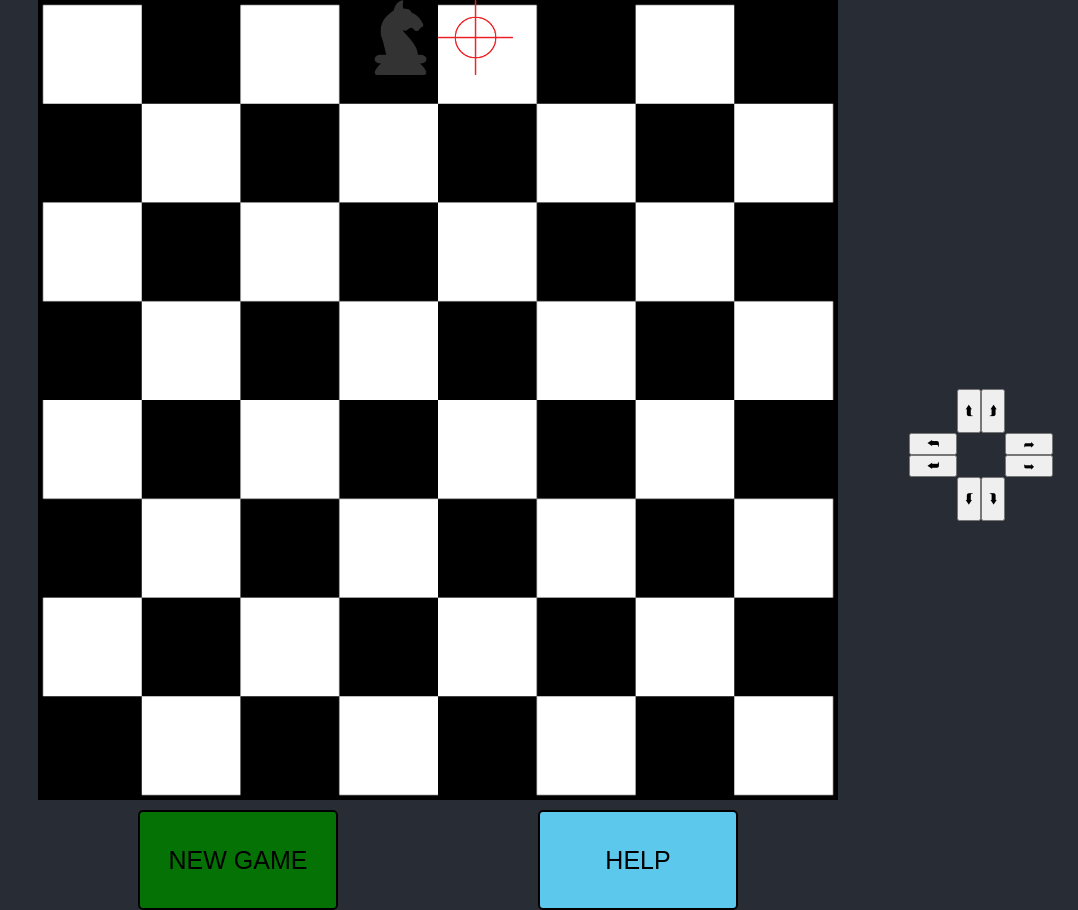
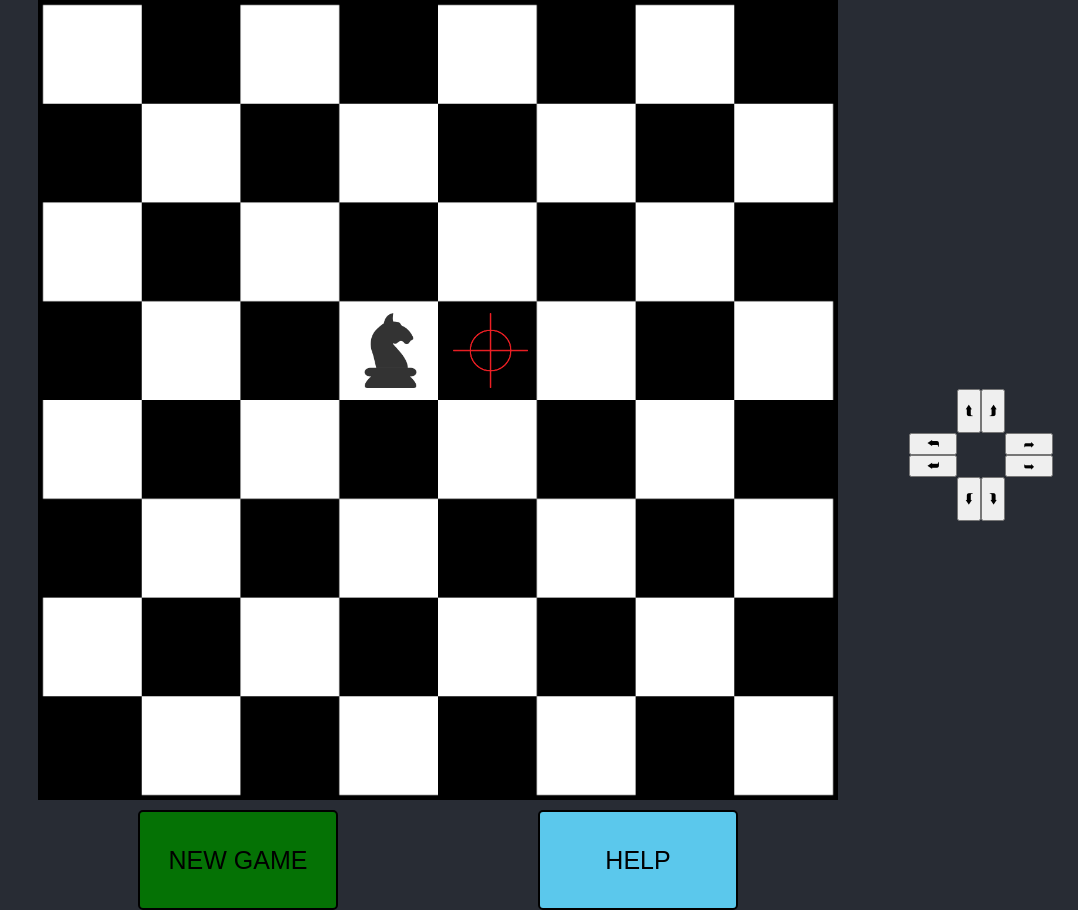
Before and after one commit to jrostirolla/Zupply-challenge, a React (Create React App) app in the folder zupply/: page / in a window 1280 px wide. Shown: the whole page, without its empty margins (202-1280 px from the left). Built offline with nearby package versions, Linux system fonts and the light colour scheme.

Commit message:
newGame function complete

```diff
--- a/zupply/src/App.css
+++ b/zupply/src/App.css
@@ -1,12 +1,6 @@
 .App {
   text-align: center;
 }
-
-.App-logo {
-  height: 40vmin;
-  pointer-events: none;
-}
-
 
 .App-header {
   background-color: #282c34;
@@ -17,19 +11,6 @@
   justify-content: center;
   font-size: calc(10px + 2vmin);
   color: white;
-}
-
-.App-link {
-  color: #61dafb;
-}
-
-@keyframes App-logo-spin {
-  from {
-    transform: rotate(0deg);
-  }
-  to {
-    transform: rotate(360deg);
-  }
 }
 
 .chessPiece {
--- a/zupply/src/App.js
+++ b/zupply/src/App.js
@@ -1,12 +1,80 @@
+import {useState} from 'react';
 import chessboard from './images/chessboard.png';
 import knight from './images//knight.png';
 import end from './images/endpoint.png';
 import './App.css';
 
-//arrow keys
+// //coordinates
+// function NewGame() {
+//   let [horseX, setHorseX] = useState(0);
+//   let [horseY, setHorseY] = useState(0);
+//   let [crossX, setCrossX] = useState(0);
+//   let [crossY, setCrossY] = useState(0);
+
+//   const min = 1
+//   const max = 8
+
+//   // X coords
+//   let factorXHorse = ((Math.floor(Math.random() * (max - min)) + min) - 5) * 100;
+//   let factorXCross = ((Math.floor(Math.random() * (max - min)) + min) - 5) * 100;
+
+//   // Y coords
+//   let factorYHorse = (Math.floor(Math.random() * (max - min)) + min) * 100;
+//   let factorYCross = (Math.floor(Math.random() * (max - min)) + min) * 100;
+
+//   setHorseX(horseX + 90 + factorXHorse);
+//   setHorseY(horseY + 13 + factorYHorse);
+//   setCrossX(crossX + 15 + factorXCross);
+//   setCrossY(crossY + 13 + factorYCross);
+
+//   console.log(horseX, horseY, crossX, crossY);
+
+//   // random number between 1 and 8 THEN minus 5 for even split FOR X ONLY
+//   // random number multiplied by 100
+//   // number added to X and Y of variables
+
+// }
+
 
 
 function App() {
+
+
+  //coordinates
+  let [horseX, setHorseX] = useState("-10px");
+  let [horseY, setHorseY] = useState("313px");
+  let [crossX, setCrossX] = useState("15px");
+  let [crossY, setCrossY] = useState("313px");
+
+  function NewGame() {
+  const min = 1
+  const max = 8
+
+  // X coords
+  let factorXHorse = ((Math.floor(Math.random() * (max - min)) + min) - 5) * 100 + 90;
+  let factorXCross = ((Math.floor(Math.random() * (max - min)) + min) - 5) * 100 + 15;
+
+  // Y coords
+  let factorYHorse = (Math.floor(Math.random() * (max - min)) + min) * 100 + 13;
+  let factorYCross = (Math.floor(Math.random() * (max - min)) + min) * 100 + 13;
+
+  setHorseX(horseX = factorXHorse + 'px');
+  setHorseY(horseY = factorYHorse + 'px');
+  setCrossX(crossX = factorXCross + 'px');
+  setCrossY(crossY = `${factorYCross}px`);
+}
+
+  let styles = {
+    horse: {
+      left: `${horseX}`,
+      top: `${horseY}`
+    },
+    cross: {
+      left: `${crossX}`,
+      top: `${crossY}`
+    }
+  }
+
   return (
     <div className="App">
       <header className="App-header">
@@ -17,14 +85,10 @@ function App() {
           height: '800px'
         }}>
           <img
-            style={{
-              // put code to move piece here
-            }}
+            style={styles.horse}
           src={knight} className="chessPiece" alt="knight"/>
           <img
-            style={{
-              // put code to move piece here
-            }}
+            style={styles.cross}
           src={end} className="chessPiece" alt="end"/>
         </div>
         <div className='arrowKeys'>
@@ -38,7 +102,7 @@ function App() {
             <button id='WN' className='direction'>&#11178;</button>
         </div>
         <div>
-          <button className='newGame'>NEW GAME</button>
+          <button className='newGame' onClick={NewGame}>NEW GAME</button>
           <button className='help'>HELP</button>
         </div>
       </header>
@@ -47,15 +111,3 @@ function App() {
 }
 
 export default App;
-
-/*
-planning:
-
-- set the position of pieces to be state1 and state2
-- write function to randomly assign x and y values
-- build buttons that change x and y values on screen in accordance to how a knight moves
-- figure out help system...
-
-EXTRA:
-- add in score system
-*/
```
